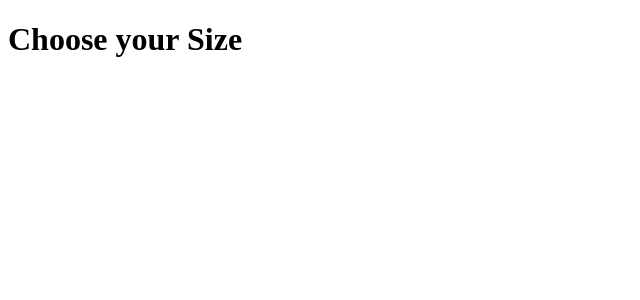
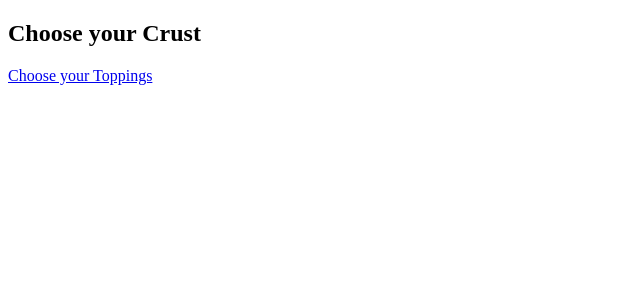
Before and after one commit to marcomafessolli/tauria-challenge, a React (Create React App) app: page /choose-your-crust in a window 1280 px wide. Shown: the top 300 px of the page, without its empty margins (0-640 px from the left). Built offline with nearby package versions, Linux system fonts and the light colour scheme.

Commit message:
feat: 🎸 adds navigation

```diff
--- a/package.json
+++ b/package.json
@@ -10,11 +10,13 @@
     "@types/node": "^12.12.54",
     "@types/react": "^16.9.48",
     "@types/react-dom": "^16.9.8",
+    "@types/react-router-dom": "^5.1.5",
     "husky": "^4.2.5",
     "prettier": "^2.1.1",
     "pretty-quick": "^3.0.0",
     "react": "^16.13.1",
     "react-dom": "^16.13.1",
+    "react-router-dom": "^5.2.0",
     "react-scripts": "3.4.3",
     "typescript": "^3.7.5"
   },
--- a/public/index.html
+++ b/public/index.html
@@ -10,34 +10,11 @@
       content="Web site created using create-react-app"
     />
     <link rel="apple-touch-icon" href="%PUBLIC_URL%/logo192.png" />
-    <!--
-      manifest.json provides metadata used when your web app is installed on a
-      user's mobile device or desktop. See https://developers.google.com/web/fundamentals/web-app-manifest/
-    -->
     <link rel="manifest" href="%PUBLIC_URL%/manifest.json" />
-    <!--
-      Notice the use of %PUBLIC_URL% in the tags above.
-      It will be replaced with the URL of the `public` folder during the build.
-      Only files inside the `public` folder can be referenced from the HTML.
-
-      Unlike "/favicon.ico" or "favicon.ico", "%PUBLIC_URL%/favicon.ico" will
-      work correctly both with client-side routing and a non-root public URL.
-      Learn how to configure a non-root public URL by running `npm run build`.
-    -->
-    <title>React App</title>
+    <title>Tauria Challenge</title>
   </head>
   <body>
     <noscript>You need to enable JavaScript to run this app.</noscript>
     <div id="root"></div>
-    <!--
-      This HTML file is a template.
-      If you open it directly in the browser, you will see an empty page.
-
-      You can add webfonts, meta tags, or analytics to this file.
-      The build step will place the bundled scripts into the <body> tag.
-
-      To begin the development, run `npm start` or `yarn start`.
-      To create a production bundle, use `npm run build` or `yarn build`.
-    -->
   </body>
 </html>
--- a/src/components/check-your-pizza.tsx
+++ b/src/components/check-your-pizza.tsx
@@ -1,7 +1,13 @@
 import React from 'react'
+import { Link } from 'react-router-dom'
 
 const CheckYourPizza: React.FunctionComponent = () => {
-  return <h1>Check your Pizza</h1>
+  return (
+    <>
+      <h2>Check your Pizza</h2>
+      <Link to='/choose-your-size'>Order Again</Link>
+    </>
+  )
 }
 
 export default CheckYourPizza
--- a/src/components/select-crust.tsx
+++ b/src/components/select-crust.tsx
@@ -1,7 +1,13 @@
 import React from 'react'
+import { Link } from 'react-router-dom'
 
 const SelectCrust: React.FunctionComponent = () => {
-  return <h1>Choose your Crust</h1>
+  return (
+    <>
+      <h2>Choose your Crust</h2>
+      <Link to='choose-your-toppings'>Choose your Toppings</Link>
+    </>
+  )
 }
 
 export default SelectCrust
--- a/src/components/select-size.tsx
+++ b/src/components/select-size.tsx
@@ -1,7 +1,13 @@
 import React from 'react'
+import { Link } from 'react-router-dom'
 
 const SelectSize: React.FunctionComponent = () => {
-  return <h1>Choose your Size</h1>
+  return (
+    <>
+      <h2>Choose your Size</h2>
+      <Link to='/choose-your-crust'>Choose your Crust</Link>
+    </>
+  )
 }
 
 export default SelectSize
--- a/src/components/select-toppings.tsx
+++ b/src/components/select-toppings.tsx
@@ -1,7 +1,13 @@
 import React from 'react'
+import { Link } from 'react-router-dom'
 
 const SelectToppings: React.FunctionComponent = () => {
-  return <h1>Choose your Toppings</h1>
+  return (
+    <>
+      <h2>Choose your Toppings</h2>
+      <Link to='check-your-custom-pizza'>Check your Custom Pizza</Link>
+    </>
+  )
 }
 
 export default SelectToppings
--- a/src/index.tsx
+++ b/src/index.tsx
@@ -1,11 +1,44 @@
 import React from 'react'
 import ReactDOM from 'react-dom'
+import {
+  BrowserRouter as Router,
+  Redirect,
+  Route,
+  Switch,
+} from 'react-router-dom'
 
 import SelectSize from './components/select-size'
+import SelectCrust from './components/select-crust'
+import SelectToppings from './components/select-toppings'
+import CheckYourPizza from './components/check-your-pizza'
+
+const App: React.FunctionComponent = () => {
+  return (
+    <Router>
+      <Switch>
+        <Route path='/choose-your-size'>
+          <SelectSize />
+        </Route>
+        <Route path='/choose-your-crust'>
+          <SelectCrust />
+        </Route>
+        <Route path='/choose-your-toppings'>
+          <SelectToppings />
+        </Route>
+        <Route path='/check-your-custom-pizza'>
+          <CheckYourPizza />
+        </Route>
+        <Route exact path='/'>
+          <Redirect to='choose-your-size' />
+        </Route>
+      </Switch>
+    </Router>
+  )
+}
 
 ReactDOM.render(
   <React.StrictMode>
-    <SelectSize />
+    <App />
   </React.StrictMode>,
   document.getElementById('root')
 )
```
Also changed, not shown: 1 other file (tests, documents, lock files or other folders).
